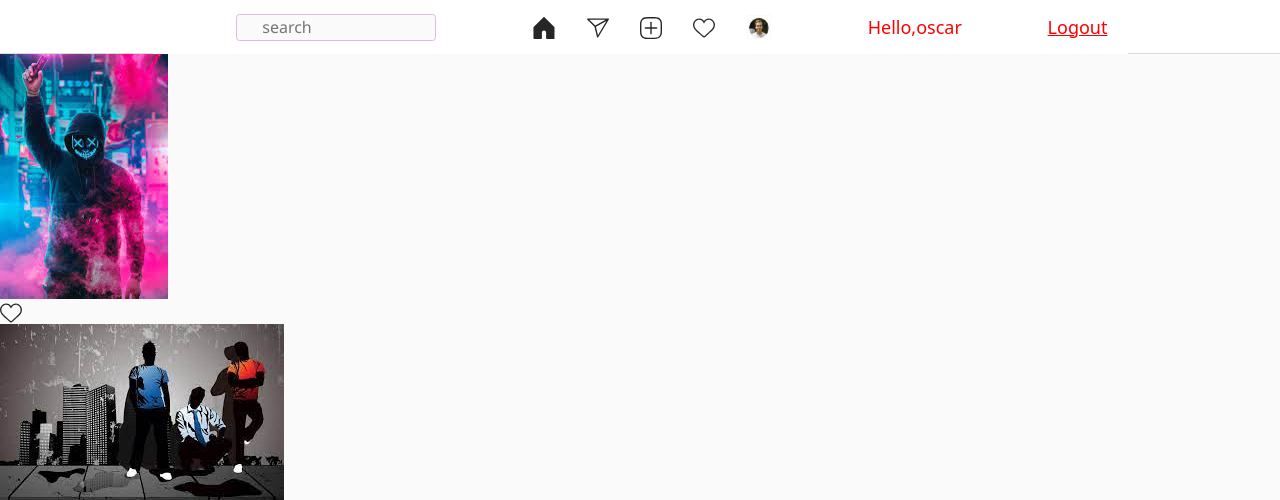
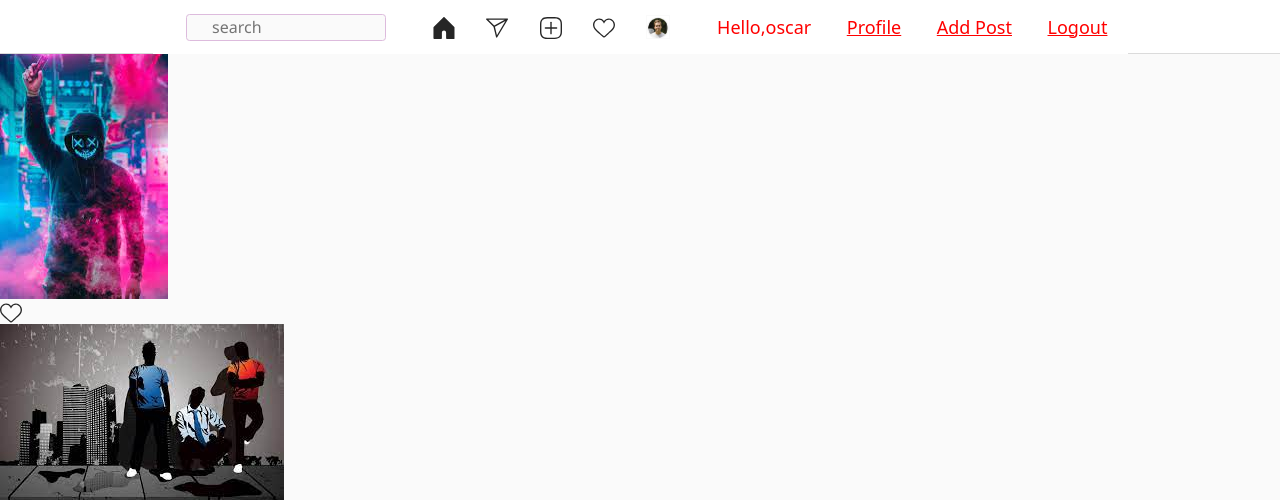
Before and after one commit to oscar9181/Instagram, a Django app: page / in a window 1280 px wide. Shown: the top 500 px of the page. Run offline with Django 4.2, Linux system fonts and the light colour scheme; a user stored in the database is signed in; data comes from the database, SQL or seed files in the repository; parts of the project's set-up code (start-up, migrations or seed data) failed here and were passed over.

```diff
--- a/gram/templates/instagram/insta.html
+++ b/gram/templates/instagram/insta.html
@@ -151,7 +151,11 @@
             </div>
         </div>
         <span class="hello">Hello,{{request.user}}</span>
+
+        <span><a class="hello" href="{% url 'profile' %}">Profile</a></span>
+        <span><a class="hello" href="{% url 'post' %}">Add Post</a></span>
         <span><a class="hello" href="{% url 'logout' %}">Logout</a></span>
+
     </nav>
     {% block content %}{% endblock content %}
 
--- a/gram/urls.py
+++ b/gram/urls.py
@@ -6,6 +6,7 @@ urlpatterns = [
     path('login/',views.loginPage,name='login'),
     path('logout/',views.logoutUser,name='logout'),
     path('NewPost/',views.post,name='post'),
+     path('profile/',views.profile,name='profile'),
 
     path('',views.insta,name='instagram')
 ]
--- a/gram/views.py
+++ b/gram/views.py
@@ -59,7 +59,7 @@ def logoutUser(request):
     logout(request)
     return redirect('login')
 
-
+@login_required(login_url='login')
 def post(request):
     if request.method == 'POST':
         image = request.FILES.get('image')
@@ -70,3 +70,6 @@ def post(request):
 
 
     return render(request,'instagram/NewPost.html')
+
+def profile(request):
+    return render(request,'instagram/profile.html')
```
